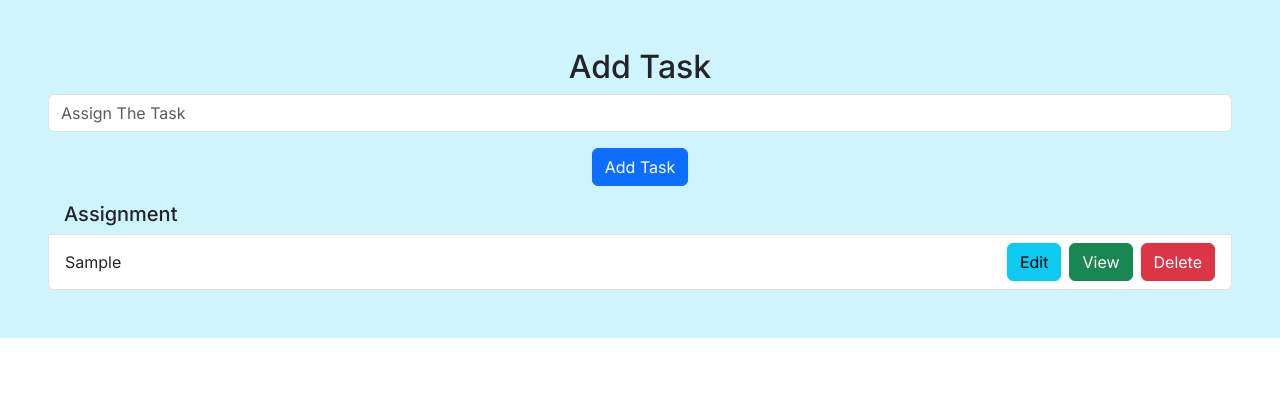
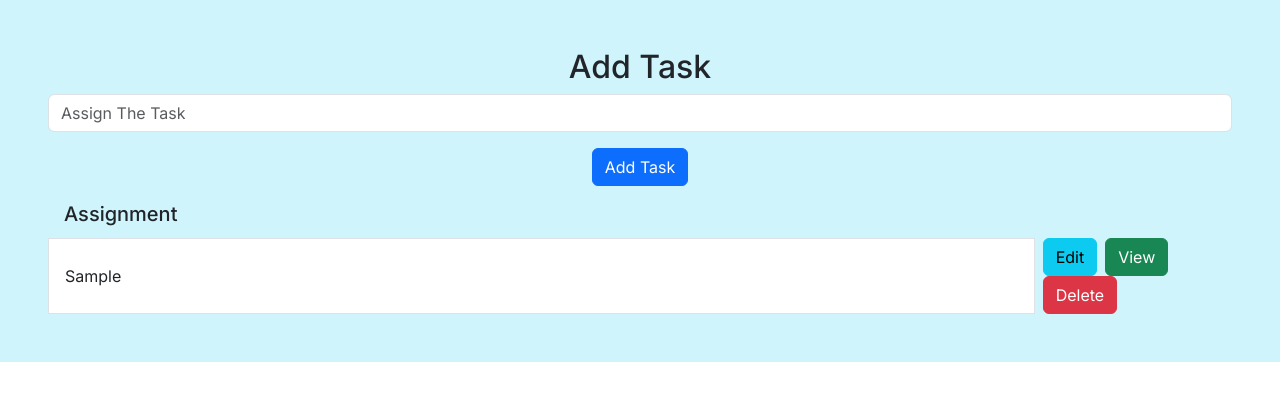
Before and after one commit to RaviRanjan3098/todo-app, a Next.js app: page / in a window 1280 px wide. Both pictures are taken after typing "Sample" into the empty fields and a click on the button "Add Task". Shown: the top 400 px of the page. Built offline with nearby package versions, Linux system fonts and the light colour scheme.

Commit message:
final commit

```diff
--- a/src/components/style.css
+++ b/src/components/style.css
@@ -40,3 +40,15 @@ html, body {
     height: 100%;
     margin: 0;
 }
+.task-text {
+    word-wrap: break-word;
+    overflow-wrap: break-word;
+    hyphens: auto;
+    max-height: 500px; /* Adjust this value as needed */
+    overflow-y: auto; /* Adds a scrollbar if content overflows */
+  }
+
+  .modal-body {
+    max-height: 70vh; /* Adjust this value as needed */
+    overflow-y: auto; /* Adds a scrollbar if content overflows */
+  }
--- a/src/components/todo.js
+++ b/src/components/todo.js
@@ -89,16 +89,20 @@ function TodoApp() {
       <ul className="list-group w-100">
       <h5 className="mx-3">Assignment</h5>
         {task.map(todo => (
-          <li className="list-group-item  d-flex justify-content-between align-items-center" key={todo.id}>
-            {todo.text}
-            <div>
+          <div  key={todo.id} className='d-flex mt-1 gap-2'>
+          <li className="list-group-item col-10 d-flex justify-content-between align-items-center">
+          <span className="todo-text">{todo.text}</span>
+          </li>
+          <div className="button-group col-2">
             <button className="btn btn-info mr-2" onClick={() => handleEditTodo(todo)}>
               Edit
             </button>
             <button className="btn btn-success mr-2 mx-2" onClick={() => handleViewTodo(todo)}>View</button>
             <button className="btn btn-danger" onClick={() => handleDeleteTodo(todo.id)}>Delete</button>
           </div>
-          </li>
+
+        </div>
+
         ))}
       </ul>
 
@@ -107,10 +111,10 @@ function TodoApp() {
        <div className="modal-dialog">
          <div className="modal-content m-0 p-0">
            <div className="modal-header bg-primary">
-                <h5 className="modal-title text-white m-auto">Details About Task </h5>
+             <h5 className="modal-title text-white m-auto">Details About Task</h5>
            </div>
            <div className="modal-body">
-                <p>{currentTask?.text}</p>
+             <p className='col-12 task-text'>{currentTask?.text}</p>
            </div>
            <div className="modal-footer">
              <button type="button" className="btn btn-secondary" onClick={handleCloseModal}>Close</button>
@@ -118,6 +122,7 @@ function TodoApp() {
          </div>
        </div>
      </div>
+
       )}
     </div>
     </>
```
Lines whose indentation alone changed are shown as unchanged.
